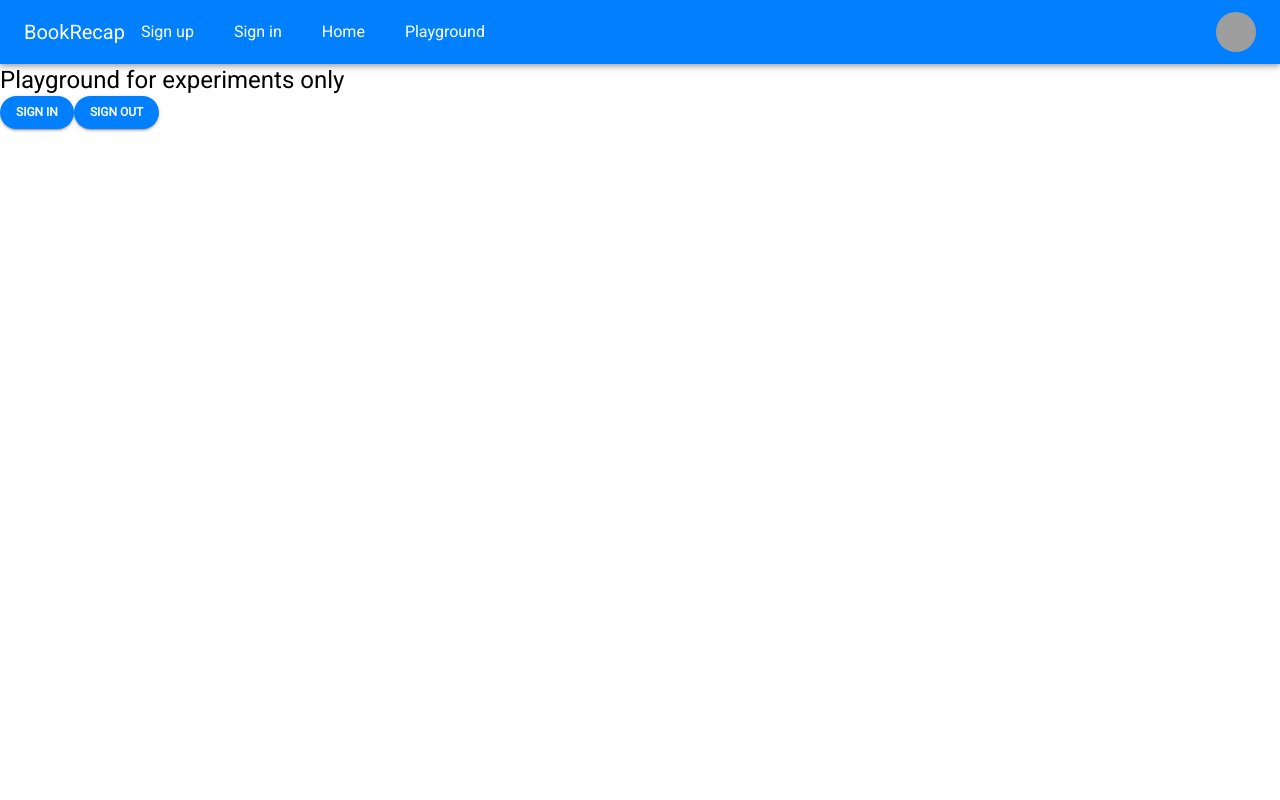
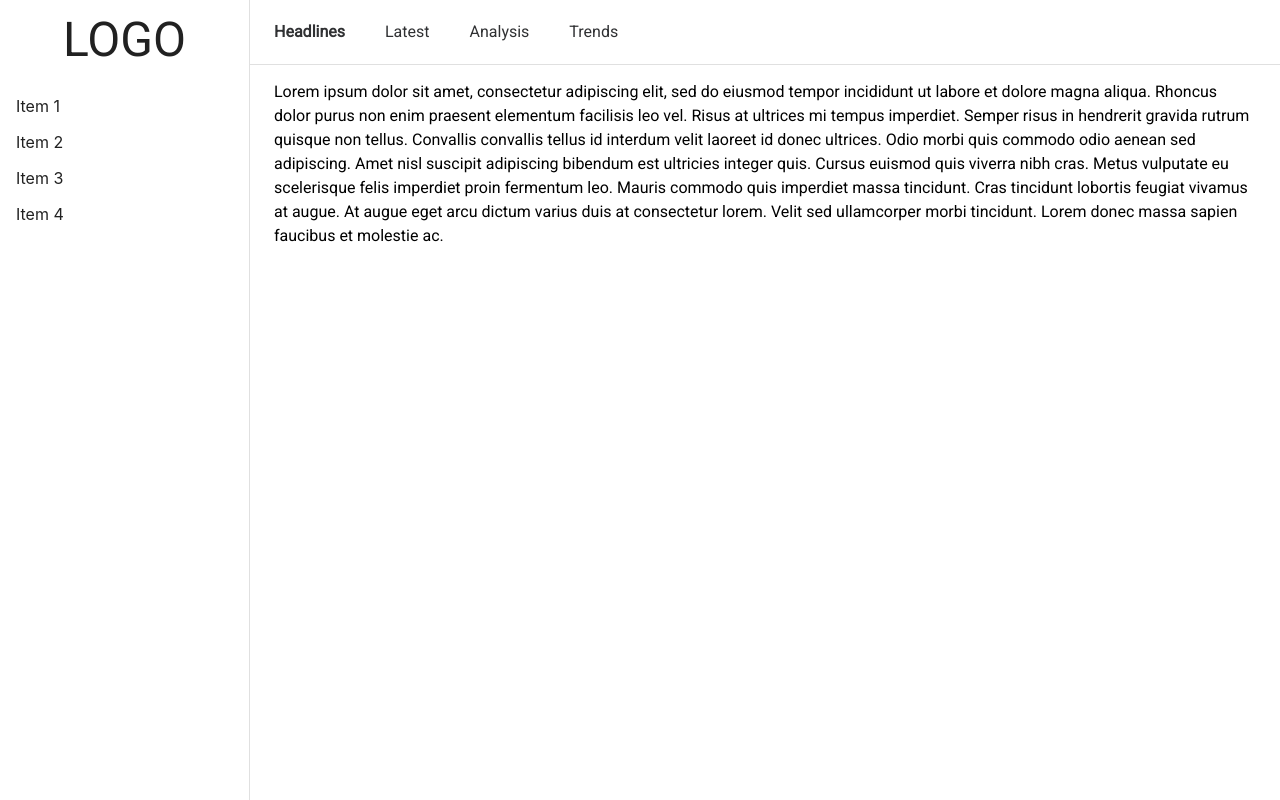
Before and after one commit to jamesnguyen30/project-portfolio, a React (Create React App) app in the folder webapp/: page / in a window 1280 px wide. Built offline with nearby package versions, Linux system fonts and the light colour scheme; no server answers; grey boxes are pictures that could not be loaded.

Commit message:
Playing around with styled() in Playground.js

```diff
--- a/webapp/src/App.js
+++ b/webapp/src/App.js
@@ -1,5 +1,5 @@
 import { React } from 'react'
-import NavBar from './components/nav/NavBar'
+// import NavBar from './components/nav/NavBar'
 import { BrowserRouter, Routes, Route } from 'react-router-dom'
 import LoginPage from './views/Auth/LoginPage'
 import SignupPage from './views/Auth/SIgnupPage'
@@ -12,10 +12,19 @@ import { createTheme, ThemeProvider } from '@mui/material/styles'
 const theme = createTheme({
   palette: {
     primary: {
-      main: '#0080FF'
+      main: '#0080FF',
+      green: '#43AA8B',
+      red: '#F94144',
+      darkBlack: '#303133',
+      black: '#3C3D3F',
+      white: '#FFFFFF'
     },
     secondary: {
-      main: '#F15156'
+      main: '#F15156',
+      green: '#7BD7BB',
+      red: '#FF989A',
+      black: '#56575B',
+      white: '#FAFAFA'
     }
   },
   typography: {
@@ -28,7 +37,7 @@ function App () {
     <div className="App">
       <BrowserRouter>
         <ThemeProvider theme={theme}>
-          <NavBar></NavBar>
+          {/* <NavBar></NavBar> */}
           <Routes>
             <Route path="/" element={<PlayGround />} />
             <Route path="/signin" element={<LoginPage />} />
--- /dev/null
+++ b/webapp/src/components/sideBar/styles.js
@@ -0,0 +1,11 @@
+import { React } from 'react'
+
+const SideBar = () => {
+  return (
+    <div>
+      <h1>SideBar component</h1>
+    </div>
+  )
+}
+
+export default SideBar
--- a/webapp/src/views/HomePage/HomePage.js
+++ b/webapp/src/views/HomePage/HomePage.js
@@ -93,7 +93,8 @@ const HomePage = () => {
   }, [signInState])
 
   return (
-    <Grid container spacing={2} style={{ padding: '36px' }}>
+    <div style={{ display: 'flex', justifyContent: 'center' }}>
+    <Grid container spacing={2} style={{ padding: '36px', maxWidth: '80%' }}>
       <Grid xs={6} item sm={2}>
         <Box style={MainPageStyle.CommonContainer}>
           <SearchBox
@@ -110,7 +111,7 @@ const HomePage = () => {
             <Typography variant='h6'><strong>Favorites</strong></Typography>
           </div>
 
-          <Divider/>
+          <Divider />
           <ImageList cols={3} rowHeight={100}>
             {imagesDummy.map(value => (
               <img key={value} src={value} width={60} />
@@ -133,16 +134,12 @@ const HomePage = () => {
 
       <Grid item xs={6} sm={8}>
 
-        {/* <TabPanel value={tabValue} index={0}>
-          <ListView>
-          </ListView>
-        </TabPanel> */}
-        <TabPanel value={tabValue} index={0}>
+        <TabPanel value={tabValue} index={SEARCH_TAB_INDEX}>
           <Typography variant='h5'>Search results - page 1 of 113 pages</Typography>
           <Divider />
           <SearchResultList items={searchResults} onItemClicked={searchResultItemClicked}></SearchResultList>
         </TabPanel>
-        <TabPanel value={tabValue} index={1}>
+        <TabPanel value={tabValue} index={DETAIL_TAB_INDEX}>
           <DetailPage title="Detail Page" bookid={selectedBookId} onGoBack={goToSearch}></DetailPage>
         </TabPanel>
 
@@ -163,7 +160,8 @@ const HomePage = () => {
           <Link href="/#" underline="hover">About this app</Link>
         </Box>
       </Grid>
-    </Grid >
+    </Grid>
+    </div>
   )
 }
 
--- a/webapp/src/views/HomePage/PlayGround.js
+++ b/webapp/src/views/HomePage/PlayGround.js
@@ -1,53 +1,126 @@
 // import NavBar from "./components/nav/Nav";
-import React, { useEffect } from 'react'
-import { Button, Typography, Box } from '@mui/material'
-import { styled } from '@mui/system'
-import {
-  // testPersist,
-  signIn,
-  signOut,
-  checkSignin
-} from '../../api/auth'
+import React from 'react'
+import { Divider, Stack, Typography, Box, Drawer, Toolbar, List, ListItem } from '@mui/material'
+import MuiAppBar from '@mui/material/AppBar'
+import { styled } from '@mui/material/styles'
 
-const MyLink = styled(Typography)`
-  color: white;
-  font-size: 24px;
-  padding-bottom: 8px;
-  &:hover {
-    border-bottom: 6px solid white;
-    cursor: pointer;
+const MyLink = styled(Typography)(({ theme, active }) => ({
+  color: theme.palette.primary.darkBlack,
+  fontWeight: active ? 'bold' : 'normal',
+  ':hover': {
+    fontWeight: 'bold',
+    cursor: 'pointer'
   }
-`
+}))
+
+const AppBar = styled(MuiAppBar)(({ theme, open }) => ({
+  backgroundColor: 'white',
+  transition: theme.transitions.create(['margin', 'width'], {
+    easing: theme.transitions.easing.sharp,
+    duration: theme.transitions.duration.leavingScreen
+  }),
+  ...(open && {
+    width: `calc(100% - ${drawerWidth}px)`,
+    marginLeft: `${drawerWidth}px`,
+    transition: theme.transitions.create(['margin', 'width'], {
+      easing: theme.transitions.easing.easeOut,
+      duration: theme.transitions.duration.enteringScreen
+    })
+  })
+}))
+
+const Content = styled('main')(({ theme, open }) => ({
+  flexGrow: 1,
+  marginTop: logoHeight,
+  paddingLeft: theme.spacing(3),
+  paddingRight: theme.spacing(3),
+  transition: theme.transitions.create(['margin'], {
+    easing: theme.transitions.easing.sharp,
+    duration: theme.transitions.duration.leavingScreen
+  }),
+  marginLeft: `-${drawerWidth}px`,
+  ...(open && {
+    transition: theme.transitions.create(['margin'], {
+      easing: theme.transitions.easing.easeOut,
+      duration: theme.transitions.duration.enteringScreen
+    }),
+    marginLeft: 0
+  })
+}))
+
+const drawerWidth = 250
+const logoHeight = 80
+
 const PlayGround = () => {
-  const signInClicked = () => {
-    signIn('a@a.com', 'password').then(response => console.log(response))
-  }
+  return (
+    <Box sx={{ display: 'flex' }}>
+      <AppBar
+        position="fixed"
+        sx={{ marginLeft: `-${drawerWidth}px` }}
+        open={true}
+        elevation={0}
+        >
 
-  const signOutClicked = () => {
-    signOut().then(response => console.log(response))
-  }
+        <Toolbar>
+          <Stack spacing={5} direction="row">
+            <MyLink active={true}>Headlines</MyLink>
+            <MyLink>Latest</MyLink>
+            <MyLink>Analysis</MyLink>
+            <MyLink>Trends</MyLink>
+          </Stack>
+        </Toolbar>
 
-  useEffect(() => {
-    checkSignin().then(response => console.log(response))
-      .catch(_ => console.error('not signed in'))
-  }, [])
+        <Divider/>
 
-  return (
-    <div className="App">
-      <Typography variant="h5">
-        Playground for experiments only
-      </Typography>
-      <Button color="primary"
-      style={{ borderRadius: '24px', fontSize: 12, fontWeight: 'bold' }}
-      variant="contained" onClick={signInClicked}>Sign in</Button>
+      </AppBar>
 
-      <Button color="primary"
-      style={{ borderRadius: '24px', fontSize: 12, fontWeight: 'bold' }}
-      variant="contained" onClick={signOutClicked}>Sign out</Button>
-      <Box>
-        <MyLink variant="h4">Click</MyLink>
-      </Box>
-    </div>
+      <Drawer
+        sx={{
+          width: drawerWidth,
+          flexShrink: 0,
+          '& .MuiDrawer-paper': {
+            width: drawerWidth,
+            boxSizing: 'border-box'
+          }
+        }}
+        variant="persistent"
+        anchor="left"
+        open={true}
+      >
+
+        <Box sx={{ height: logoHeight, width: '100%', display: 'flex', justifyContent: 'center', alignItems: 'center' }}>
+          <Typography variant="h3">LOGO</Typography>
+        </Box>
+
+        <List>
+          {['Item 1', 'Item 2', 'Item 3', 'Item 4'].map(x => (
+            <ListItem button key={x}>
+              {x}
+            </ListItem>
+          ))}
+        </List>
+
+      </Drawer>
+
+      <Content open={true}>
+        <Typography >
+        Lorem ipsum dolor sit amet, consectetur adipiscing elit, sed do eiusmod
+          tempor incididunt ut labore et dolore magna aliqua. Rhoncus dolor purus non
+          enim praesent elementum facilisis leo vel. Risus at ultrices mi tempus
+          imperdiet. Semper risus in hendrerit gravida rutrum quisque non tellus.
+          Convallis convallis tellus id interdum velit laoreet id donec ultrices.
+          Odio morbi quis commodo odio aenean sed adipiscing. Amet nisl suscipit
+          adipiscing bibendum est ultricies integer quis. Cursus euismod quis viverra
+          nibh cras. Metus vulputate eu scelerisque felis imperdiet proin fermentum
+          leo. Mauris commodo quis imperdiet massa tincidunt. Cras tincidunt lobortis
+          feugiat vivamus at augue. At augue eget arcu dictum varius duis at
+          consectetur lorem. Velit sed ullamcorper morbi tincidunt. Lorem donec massa
+          sapien faucibus et molestie ac.
+        </Typography>
+
+      </Content>
+
+    </Box>
   )
 }
 
```
Also changed, not shown: webapp/src/components/sideBar/SideBar.js (added, +18 -0 lines).
